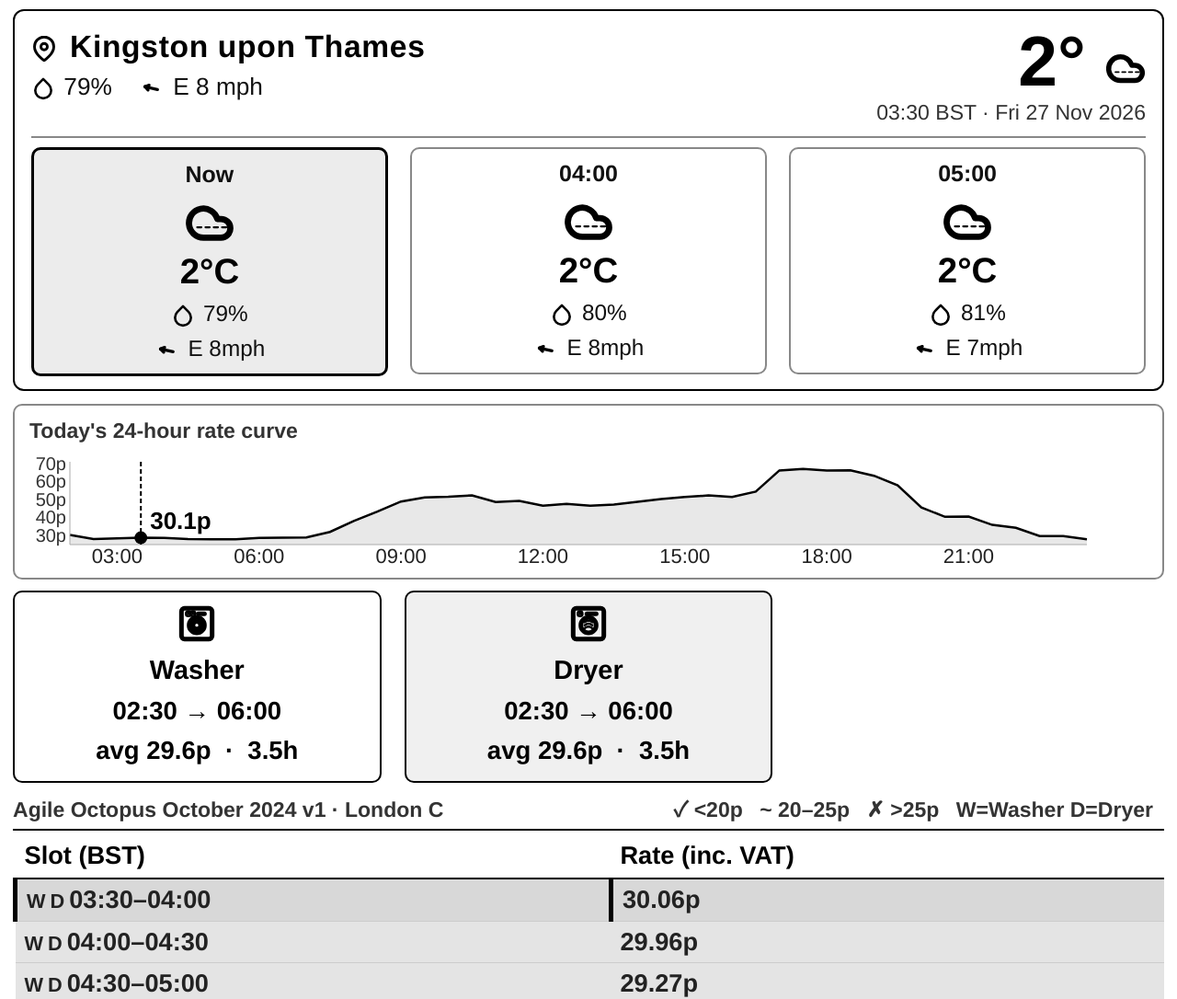
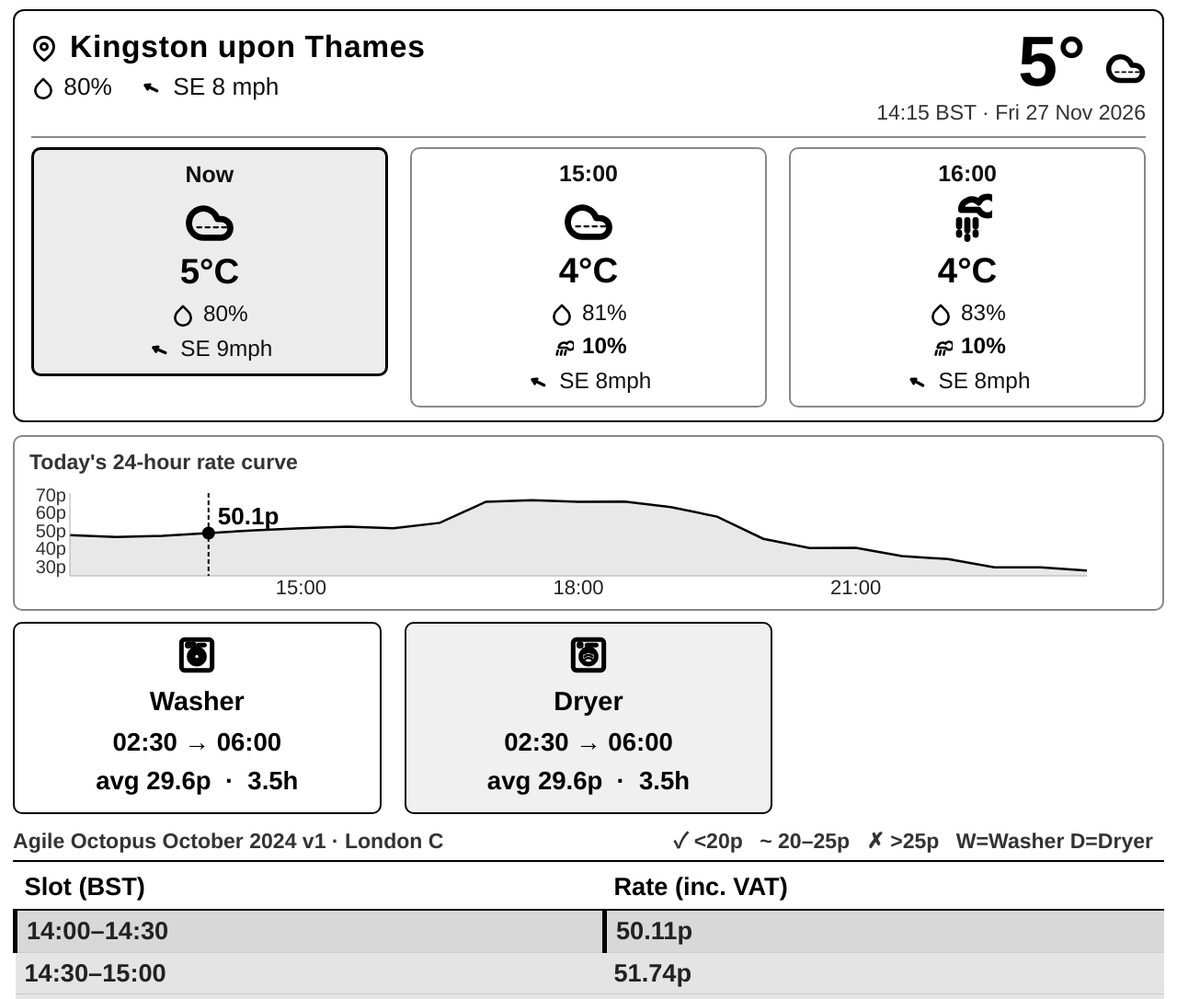
Before and after one commit to jiangjijiji/agile-dashboard, a plain HTML site: page index.html in a window 1280 px wide. Shown: the top 1086 px of the page at 92% size. Drawn offline with Linux system fonts and the light colour scheme.

Commit message:
chore: update Agile price page 2026-11-27 13:15 UTC

```diff
--- a/index.html
+++ b/index.html
@@ -131,37 +131,37 @@ td .tag   { font-size: 0.8em; margin-right: 5px; font-weight: 700; }
   <div class="wx-top">
     <div class="wx-left">
       <span class="wx-city"><svg width="28" height="28" viewBox="0 0 24 24" fill="none" stroke="black" stroke-width="2.5" stroke-linecap="round" stroke-linejoin="round" style="vertical-align:middle;margin-right:4px"><path d="M21 10c0 7-9 13-9 13S3 17 3 10a9 9 0 0 1 18 0z"/><circle cx="12" cy="10" r="3"/></svg> Kingston upon Thames</span>
-      <span class="wx-meta"><svg width="26" height="26" viewBox="0 0 24 24" fill="none" stroke="black" stroke-width="2.4" stroke-linecap="round" stroke-linejoin="round" style="vertical-align:middle;margin-right:2px"><path d="M12 2.69l5.66 5.66a8 8 0 1 1-11.31 0z"/></svg> 79% &nbsp;&nbsp; <svg width="28" height="28" viewBox="0 0 24 24" fill="none" stroke="black" stroke-width="2.8" stroke-linecap="round" style="vertical-align:middle;margin-right:2px"><line x1="17.4" y1="13.2" x2="5.7" y2="10.5"/><line x1="9.6" y1="9.1" x2="5.7" y2="10.5"/><line x1="8.6" y1="13.6" x2="5.7" y2="10.5"/></svg> E 8 mph</span>
+      <span class="wx-meta"><svg width="26" height="26" viewBox="0 0 24 24" fill="none" stroke="black" stroke-width="2.4" stroke-linecap="round" stroke-linejoin="round" style="vertical-align:middle;margin-right:2px"><path d="M12 2.69l5.66 5.66a8 8 0 1 1-11.31 0z"/></svg> 80% &nbsp;&nbsp; <svg width="28" height="28" viewBox="0 0 24 24" fill="none" stroke="black" stroke-width="2.8" stroke-linecap="round" style="vertical-align:middle;margin-right:2px"><line x1="16.9" y1="14.4" x2="6.2" y2="9.2"/><line x1="10.3" y1="8.6" x2="6.2" y2="9.2"/><line x1="8.3" y1="12.8" x2="6.2" y2="9.2"/></svg> SE 8 mph</span>
     </div>
     <div class="wx-right">
-      <div class="wx-temp-big">2° <svg width="44" height="44" viewBox="0 0 24 24" fill="none" stroke="black" stroke-width="3.0" stroke-linecap="round" stroke-linejoin="round"><path d="M17.5 21H9a7 7 0 1 1 6.71-9h1.79a4.5 4.5 0 1 1 0 9z"/><path d="M20 16H6" stroke-dasharray="2 2" stroke-width="1"/></svg></div>
-      <div class="wx-time">03:30 BST  ·  Fri 27 Nov 2026</div>
+      <div class="wx-temp-big">5° <svg width="44" height="44" viewBox="0 0 24 24" fill="none" stroke="black" stroke-width="3.0" stroke-linecap="round" stroke-linejoin="round"><path d="M17.5 21H9a7 7 0 1 1 6.71-9h1.79a4.5 4.5 0 1 1 0 9z"/><path d="M20 16H6" stroke-dasharray="2 2" stroke-width="1"/></svg></div>
+      <div class="wx-time">14:15 BST  ·  Fri 27 Nov 2026</div>
     </div>
   </div>
   <div class="wx-cards">
     <div class="wx-card now">
       <div class="wc-time">Now</div>
       <div class="wc-icon"><svg width="54" height="54" viewBox="0 0 24 24" fill="none" stroke="black" stroke-width="3.0" stroke-linecap="round" stroke-linejoin="round"><path d="M17.5 21H9a7 7 0 1 1 6.71-9h1.79a4.5 4.5 0 1 1 0 9z"/><path d="M20 16H6" stroke-dasharray="2 2" stroke-width="1"/></svg></div>
-      <div class="wc-temp">2°C</div>
-      <div class="wc-hum"><svg width="26" height="26" viewBox="0 0 24 24" fill="none" stroke="black" stroke-width="2.4" stroke-linecap="round" stroke-linejoin="round" style="vertical-align:middle;margin-right:2px"><path d="M12 2.69l5.66 5.66a8 8 0 1 1-11.31 0z"/></svg> 79%</div>
+      <div class="wc-temp">5°C</div>
+      <div class="wc-hum"><svg width="26" height="26" viewBox="0 0 24 24" fill="none" stroke="black" stroke-width="2.4" stroke-linecap="round" stroke-linejoin="round" style="vertical-align:middle;margin-right:2px"><path d="M12 2.69l5.66 5.66a8 8 0 1 1-11.31 0z"/></svg> 80%</div>
 
-      <div class="wc-wind"><svg width="28" height="28" viewBox="0 0 24 24" fill="none" stroke="black" stroke-width="2.8" stroke-linecap="round" style="vertical-align:middle;margin-right:2px"><line x1="17.4" y1="13.1" x2="5.6" y2="10.6"/><line x1="9.5" y1="9.1" x2="5.6" y2="10.6"/><line x1="8.6" y1="13.6" x2="5.6" y2="10.6"/></svg> E 8mph</div>
+      <div class="wc-wind"><svg width="28" height="28" viewBox="0 0 24 24" fill="none" stroke="black" stroke-width="2.8" stroke-linecap="round" style="vertical-align:middle;margin-right:2px"><line x1="17.0" y1="14.2" x2="6.1" y2="9.4"/><line x1="10.2" y1="8.7" x2="6.1" y2="9.4"/><line x1="8.3" y1="12.9" x2="6.1" y2="9.4"/></svg> SE 9mph</div>
     </div>
     <div class="wx-card">
-      <div class="wc-time">04:00</div>
+      <div class="wc-time">15:00</div>
       <div class="wc-icon"><svg width="54" height="54" viewBox="0 0 24 24" fill="none" stroke="black" stroke-width="3.0" stroke-linecap="round" stroke-linejoin="round"><path d="M17.5 21H9a7 7 0 1 1 6.71-9h1.79a4.5 4.5 0 1 1 0 9z"/><path d="M20 16H6" stroke-dasharray="2 2" stroke-width="1"/></svg></div>
-      <div class="wc-temp">2°C</div>
-      <div class="wc-hum"><svg width="26" height="26" viewBox="0 0 24 24" fill="none" stroke="black" stroke-width="2.4" stroke-linecap="round" stroke-linejoin="round" style="vertical-align:middle;margin-right:2px"><path d="M12 2.69l5.66 5.66a8 8 0 1 1-11.31 0z"/></svg> 80%</div>
-
-      <div class="wc-wind"><svg width="28" height="28" viewBox="0 0 24 24" fill="none" stroke="black" stroke-width="2.8" stroke-linecap="round" style="vertical-align:middle;margin-right:2px"><line x1="17.4" y1="13.1" x2="5.6" y2="10.6"/><line x1="9.5" y1="9.1" x2="5.6" y2="10.6"/><line x1="8.6" y1="13.6" x2="5.6" y2="10.6"/></svg> E 8mph</div>
+      <div class="wc-temp">4°C</div>
+      <div class="wc-hum"><svg width="26" height="26" viewBox="0 0 24 24" fill="none" stroke="black" stroke-width="2.4" stroke-linecap="round" stroke-linejoin="round" style="vertical-align:middle;margin-right:2px"><path d="M12 2.69l5.66 5.66a8 8 0 1 1-11.31 0z"/></svg> 81%</div>
+      <div class="wc-rain"><svg width="26" height="26" viewBox="0 0 24 24" fill="none" stroke="black" stroke-width="2.4" stroke-linecap="round" stroke-linejoin="round" style="vertical-align:middle;margin-right:2px"><path d="M17 12H9a5 5 0 0 1 8-4A4 4 0 1 1 17 12z"/><line x1="8" y1="15" x2="7" y2="19"/><line x1="12" y1="15" x2="11" y2="19"/><line x1="16" y1="15" x2="15" y2="19"/></svg> 10%</div>
+      <div class="wc-wind"><svg width="28" height="28" viewBox="0 0 24 24" fill="none" stroke="black" stroke-width="2.8" stroke-linecap="round" style="vertical-align:middle;margin-right:2px"><line x1="16.9" y1="14.4" x2="6.2" y2="9.2"/><line x1="10.3" y1="8.6" x2="6.2" y2="9.2"/><line x1="8.3" y1="12.8" x2="6.2" y2="9.2"/></svg> SE 8mph</div>
     </div>
     <div class="wx-card">
-      <div class="wc-time">05:00</div>
-      <div class="wc-icon"><svg width="54" height="54" viewBox="0 0 24 24" fill="none" stroke="black" stroke-width="3.0" stroke-linecap="round" stroke-linejoin="round"><path d="M17.5 21H9a7 7 0 1 1 6.71-9h1.79a4.5 4.5 0 1 1 0 9z"/><path d="M20 16H6" stroke-dasharray="2 2" stroke-width="1"/></svg></div>
-      <div class="wc-temp">2°C</div>
-      <div class="wc-hum"><svg width="26" height="26" viewBox="0 0 24 24" fill="none" stroke="black" stroke-width="2.4" stroke-linecap="round" stroke-linejoin="round" style="vertical-align:middle;margin-right:2px"><path d="M12 2.69l5.66 5.66a8 8 0 1 1-11.31 0z"/></svg> 81%</div>
-
-      <div class="wc-wind"><svg width="28" height="28" viewBox="0 0 24 24" fill="none" stroke="black" stroke-width="2.8" stroke-linecap="round" style="vertical-align:middle;margin-right:2px"><line x1="17.4" y1="13.1" x2="5.6" y2="10.6"/><line x1="9.5" y1="9.1" x2="5.6" y2="10.6"/><line x1="8.6" y1="13.6" x2="5.6" y2="10.6"/></svg> E 7mph</div>
+      <div class="wc-time">16:00</div>
+      <div class="wc-icon"><svg width="54" height="54" viewBox="0 0 24 24" fill="none" stroke="black" stroke-width="3.0" stroke-linecap="round" stroke-linejoin="round"><path d="M8 19v1M8 13v3M16 19v1M16 13v3M12 21v1M12 13v5"/><path d="M17.5 8H9a5 5 0 0 1 8.5-3.5A4.5 4.5 0 1 1 17.5 8z"/></svg></div>
+      <div class="wc-temp">4°C</div>
+      <div class="wc-hum"><svg width="26" height="26" viewBox="0 0 24 24" fill="none" stroke="black" stroke-width="2.4" stroke-linecap="round" stroke-linejoin="round" style="vertical-align:middle;margin-right:2px"><path d="M12 2.69l5.66 5.66a8 8 0 1 1-11.31 0z"/></svg> 83%</div>
+      <div class="wc-rain"><svg width="26" height="26" viewBox="0 0 24 24" fill="none" stroke="black" stroke-width="2.4" stroke-linecap="round" stroke-linejoin="round" style="vertical-align:middle;margin-right:2px"><path d="M17 12H9a5 5 0 0 1 8-4A4 4 0 1 1 17 12z"/><line x1="8" y1="15" x2="7" y2="19"/><line x1="12" y1="15" x2="11" y2="19"/><line x1="16" y1="15" x2="15" y2="19"/></svg> 10%</div>
+      <div class="wc-wind"><svg width="28" height="28" viewBox="0 0 24 24" fill="none" stroke="black" stroke-width="2.8" stroke-linecap="round" style="vertical-align:middle;margin-right:2px"><line x1="16.9" y1="14.6" x2="6.3" y2="8.9"/><line x1="10.4" y1="8.6" x2="6.3" y2="8.9"/><line x1="8.3" y1="12.6" x2="6.3" y2="8.9"/></svg> SE 8mph</div>
     </div></div>
 </div>
 
@@ -170,25 +170,21 @@ td .tag   { font-size: 0.8em; margin-right: 5px; font-weight: 700; }
 <div class="rate-curve-wrap">
   <div class="rate-curve-title">Today's 24-hour rate curve</div>
   <svg width="1160" height="130" viewBox="0 0 1160 130" xmlns="http://www.w3.org/2000/svg" style="display:block">
-<path d="M44.0,102.0 L44.0,91.6 L69.7,95.9 L95.4,95.2 L121.2,94.6 L146.9,94.8 L172.6,96.1 L198.3,96.2 L224.0,96.2 L249.8,94.7 L275.5,94.6 L301.2,94.2 L326.9,88.2 L352.7,76.3 L378.4,66.2 L404.1,55.2 L429.8,50.7 L455.5,50.0 L481.3,48.5 L507.0,55.8 L532.7,54.5 L558.4,59.7 L584.1,57.7 L609.9,59.8 L635.6,58.6 L661.3,55.5 L687.0,52.4 L712.7,50.3 L738.5,48.6 L764.2,50.3 L789.9,44.4 L815.6,21.4 L841.3,19.8 L867.1,21.5 L892.8,21.2 L918.5,27.2 L944.2,37.6 L970.0,61.7 L995.7,71.8 L1021.4,71.5 L1047.1,80.6 L1072.8,83.8 L1098.6,92.8 L1124.3,92.7 L1150.0,96.2 L1150.0,102.0 Z" fill="#e8e8e8" stroke="none"/>
-<polyline points="44.0,91.6 69.7,95.9 95.4,95.2 121.2,94.6 146.9,94.8 172.6,96.1 198.3,96.2 224.0,96.2 249.8,94.7 275.5,94.6 301.2,94.2 326.9,88.2 352.7,76.3 378.4,66.2 404.1,55.2 429.8,50.7 455.5,50.0 481.3,48.5 507.0,55.8 532.7,54.5 558.4,59.7 584.1,57.7 609.9,59.8 635.6,58.6 661.3,55.5 687.0,52.4 712.7,50.3 738.5,48.6 764.2,50.3 789.9,44.4 815.6,21.4 841.3,19.8 867.1,21.5 892.8,21.2 918.5,27.2 944.2,37.6 970.0,61.7 995.7,71.8 1021.4,71.5 1047.1,80.6 1072.8,83.8 1098.6,92.8 1124.3,92.7 1150.0,96.2" fill="none" stroke="black" stroke-width="2.5"/>
+<path d="M44.0,102.0 L44.0,57.7 L94.3,59.8 L144.5,58.6 L194.8,55.5 L245.1,52.4 L295.4,50.3 L345.6,48.6 L395.9,50.3 L446.2,44.4 L496.5,21.4 L546.7,19.8 L597.0,21.5 L647.3,21.2 L697.5,27.2 L747.8,37.6 L798.1,61.7 L848.4,71.8 L898.6,71.5 L948.9,80.6 L999.2,83.8 L1049.5,92.8 L1099.7,92.7 L1150.0,96.2 L1150.0,102.0 Z" fill="#e8e8e8" stroke="none"/>
+<polyline points="44.0,57.7 94.3,59.8 144.5,58.6 194.8,55.5 245.1,52.4 295.4,50.3 345.6,48.6 395.9,50.3 446.2,44.4 496.5,21.4 546.7,19.8 597.0,21.5 647.3,21.2 697.5,27.2 747.8,37.6 798.1,61.7 848.4,71.8 898.6,71.5 948.9,80.6 999.2,83.8 1049.5,92.8 1099.7,92.7 1150.0,96.2" fill="none" stroke="black" stroke-width="2.5"/>
 <text x="40" y="98.7" text-anchor="end" font-size="20" fill="#333">30p</text>
 <text x="40" y="79.2" text-anchor="end" font-size="20" fill="#333">40p</text>
 <text x="40" y="59.8" text-anchor="end" font-size="20" fill="#333">50p</text>
 <text x="40" y="40.3" text-anchor="end" font-size="20" fill="#333">60p</text>
 <text x="40" y="20.8" text-anchor="end" font-size="20" fill="#333">70p</text>
-<text x="95.4" y="122.0" text-anchor="middle" font-size="22" fill="#222">03:00</text>
-<text x="249.8" y="122.0" text-anchor="middle" font-size="22" fill="#222">06:00</text>
-<text x="404.1" y="122.0" text-anchor="middle" font-size="22" fill="#222">09:00</text>
-<text x="558.4" y="122.0" text-anchor="middle" font-size="22" fill="#222">12:00</text>
-<text x="712.7" y="122.0" text-anchor="middle" font-size="22" fill="#222">15:00</text>
-<text x="867.1" y="122.0" text-anchor="middle" font-size="22" fill="#222">18:00</text>
-<text x="1021.4" y="122.0" text-anchor="middle" font-size="22" fill="#222">21:00</text>
+<text x="295.4" y="122.0" text-anchor="middle" font-size="22" fill="#222">15:00</text>
+<text x="597.0" y="122.0" text-anchor="middle" font-size="22" fill="#222">18:00</text>
+<text x="898.6" y="122.0" text-anchor="middle" font-size="22" fill="#222">21:00</text>
 <line x1="44" y1="12" x2="44" y2="102" stroke="#aaa" stroke-width="1"/>
 <line x1="44" y1="102.0" x2="1150" y2="102.0" stroke="#aaa" stroke-width="1"/>
-<line x1="121.2" y1="12" x2="121.2" y2="102" stroke="black" stroke-width="2.0" stroke-dasharray="5 3"/>
-<circle cx="121.2" cy="94.6" r="7" fill="black"/>
-<text x="131.2" y="84.6" font-size="26" font-weight="bold" fill="black">30.1p</text>
+<line x1="194.8" y1="12" x2="194.8" y2="102" stroke="black" stroke-width="2.0" stroke-dasharray="5 3"/>
+<circle cx="194.8" cy="55.5" r="7" fill="black"/>
+<text x="204.8" y="45.5" font-size="26" font-weight="bold" fill="black">50.1p</text>
 </svg>
 </div>
 
@@ -220,28 +216,7 @@ td .tag   { font-size: 0.8em; margin-right: 5px; font-weight: 700; }
   <table>
     <thead><tr><th>Slot (BST)</th><th>Rate (inc. VAT)</th></tr></thead>
     <tbody>
-<tr class="cur red"><td><span class="tag">W</span><span class="tag">D</span>03:30–04:00</td><td>30.06p</td></tr>
-<tr class="red"><td><span class="tag">W</span><span class="tag">D</span>04:00–04:30</td><td>29.96p</td></tr>
-<tr class="red"><td><span class="tag">W</span><span class="tag">D</span>04:30–05:00</td><td>29.27p</td></tr>
-<tr class="red"><td><span class="tag">W</span><span class="tag">D</span>05:00–05:30</td><td>29.26p</td></tr>
-<tr class="red"><td><span class="tag">W</span><span class="tag">D</span>05:30–06:00</td><td>29.26p</td></tr>
-<tr class="red"><td>06:00–06:30</td><td>30.02p</td></tr>
-<tr class="red"><td>06:30–07:00</td><td>30.07p</td></tr>
-<tr class="red"><td>07:00–07:30</td><td>30.25p</td></tr>
-<tr class="red"><td>07:30–08:00</td><td>33.33p</td></tr>
-<tr class="red"><td>08:00–08:30</td><td>39.46p</td></tr>
-<tr class="red"><td>08:30–09:00</td><td>44.63p</td></tr>
-<tr class="red"><td>09:00–09:30</td><td>50.28p</td></tr>
-<tr class="red"><td>09:30–10:00</td><td>52.58p</td></tr>
-<tr class="red"><td>10:00–10:30</td><td>52.98p</td></tr>
-<tr class="red"><td>10:30–11:00</td><td>53.72p</td></tr>
-<tr class="red"><td>11:00–11:30</td><td>49.96p</td></tr>
-<tr class="red"><td>11:30–12:00</td><td>50.66p</td></tr>
-<tr class="red"><td>12:00–12:30</td><td>47.96p</td></tr>
-<tr class="red"><td>12:30–13:00</td><td>49.01p</td></tr>
-<tr class="red"><td>13:00–13:30</td><td>47.91p</td></tr>
-<tr class="red"><td>13:30–14:00</td><td>48.54p</td></tr>
-<tr class="red"><td>14:00–14:30</td><td>50.11p</td></tr>
+<tr class="cur red"><td>14:00–14:30</td><td>50.11p</td></tr>
 <tr class="red"><td>14:30–15:00</td><td>51.74p</td></tr>
 <tr class="red"><td>15:00–15:30</td><td>52.81p</td></tr>
 <tr class="red"><td>15:30–16:00</td><td>53.66p</td></tr>
@@ -266,11 +241,32 @@ td .tag   { font-size: 0.8em; margin-right: 5px; font-weight: 700; }
 <tr class="red"><td>02:00–02:30</td><td>31.59p</td></tr>
 <tr class="red"><td><span class="tag">W</span><span class="tag">D</span>02:30–03:00</td><td>29.39p</td></tr>
 <tr class="red"><td><span class="tag">W</span><span class="tag">D</span>03:00–03:30</td><td>29.74p</td></tr>
+<tr class="red"><td><span class="tag">W</span><span class="tag">D</span>03:30–04:00</td><td>30.06p</td></tr>
+<tr class="red"><td><span class="tag">W</span><span class="tag">D</span>04:00–04:30</td><td>29.96p</td></tr>
+<tr class="red"><td><span class="tag">W</span><span class="tag">D</span>04:30–05:00</td><td>29.27p</td></tr>
+<tr class="red"><td><span class="tag">W</span><span class="tag">D</span>05:00–05:30</td><td>29.26p</td></tr>
+<tr class="red"><td><span class="tag">W</span><span class="tag">D</span>05:30–06:00</td><td>29.26p</td></tr>
+<tr class="red"><td>06:00–06:30</td><td>30.02p</td></tr>
+<tr class="red"><td>06:30–07:00</td><td>30.07p</td></tr>
+<tr class="red"><td>07:00–07:30</td><td>30.25p</td></tr>
+<tr class="red"><td>07:30–08:00</td><td>33.33p</td></tr>
+<tr class="red"><td>08:00–08:30</td><td>39.46p</td></tr>
+<tr class="red"><td>08:30–09:00</td><td>44.63p</td></tr>
+<tr class="red"><td>09:00–09:30</td><td>50.28p</td></tr>
+<tr class="red"><td>09:30–10:00</td><td>52.58p</td></tr>
+<tr class="red"><td>10:00–10:30</td><td>52.98p</td></tr>
+<tr class="red"><td>10:30–11:00</td><td>53.72p</td></tr>
+<tr class="red"><td>11:00–11:30</td><td>49.96p</td></tr>
+<tr class="red"><td>11:30–12:00</td><td>50.66p</td></tr>
+<tr class="red"><td>12:00–12:30</td><td>47.96p</td></tr>
+<tr class="red"><td>12:30–13:00</td><td>49.01p</td></tr>
+<tr class="red"><td>13:00–13:30</td><td>47.91p</td></tr>
+<tr class="red"><td>13:30–14:00</td><td>48.54p</td></tr>
     </tbody>
   </table>
 </div>
 
-<p class="footer">Generated: 2026-11-27 02:30 UTC &nbsp;|&nbsp; Auto-updated every 4h &nbsp;|&nbsp; Page refreshes at :00 &amp; :30</p>
+<p class="footer">Generated: 2026-11-27 13:15 UTC &nbsp;|&nbsp; Auto-updated every 4h &nbsp;|&nbsp; Page refreshes at :00 &amp; :30</p>
 
 <script>
 // Refresh at the next exact :00 or :30 minute mark
```
Also changed, not shown: summary.json (+11 -11 lines).
